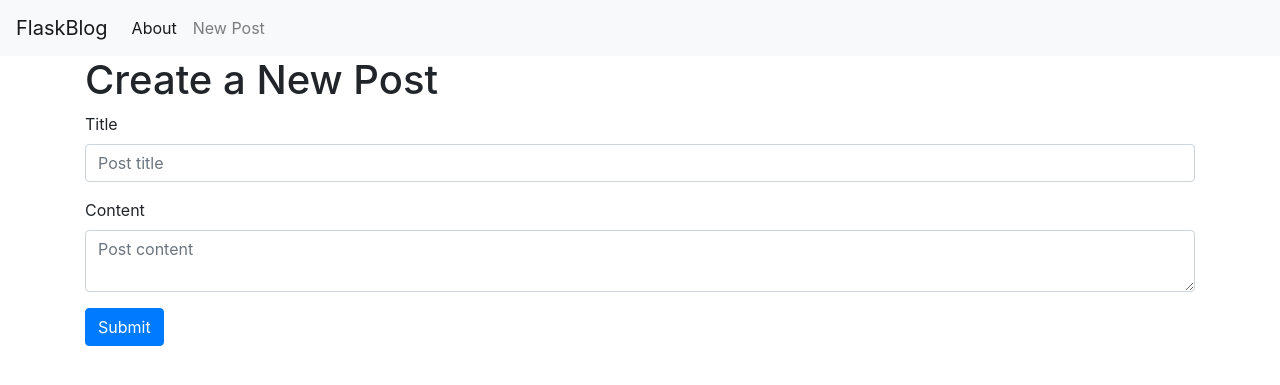
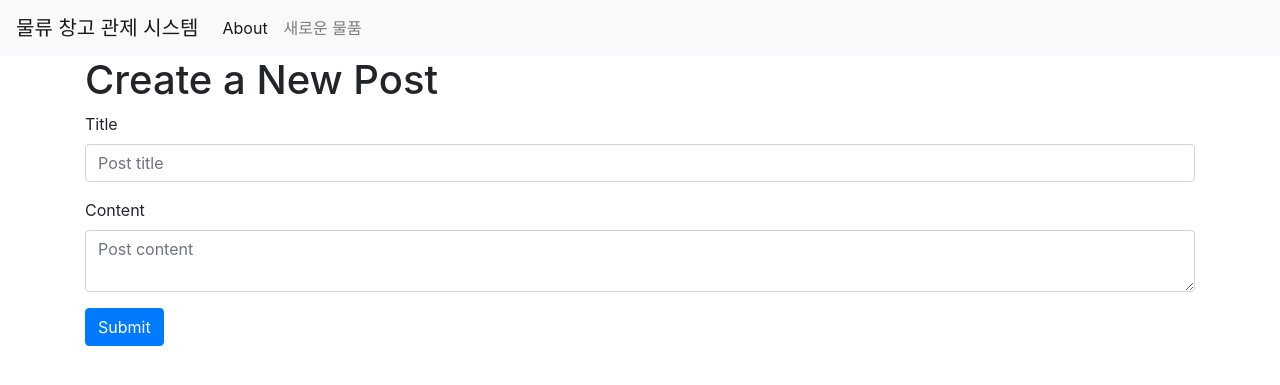
Before and after one commit to PeterKimCode/Homepage, a Flask app: page /create in a window 1280 px wide. Shown: the top 385 px of the page. Run offline with Flask 2, Linux system fonts and the light colour scheme; some libraries are stand-ins or nearby versions.

Commit message:
제목수정

```diff
--- a/templates/base.html
+++ b/templates/base.html
@@ -14,7 +14,7 @@
 					    </head>
 					      <body>
 						          <nav class="navbar navbar-expand-md navbar-light bg-light">
-								          <a class="navbar-brand" href="{{ url_for('index')}}">FlaskBlog</a>
+								          <a class="navbar-brand" href="{{ url_for('index')}}">물류 창고 관제 시스템</a>
 									          <button class="navbar-toggler" type="button" data-toggle="collapse" data-target="#navbarNav" aria-controls="navbarNav" aria-expanded="false" aria-label="Toggle navigation">
 											              <span class="navbar-toggler-icon"></span>
 												              </button>
@@ -23,7 +23,7 @@
 																		  <li class="nav-item active">
 																	                      <a class="nav-link" href="#">About</a>							               </li>
 																		  <li class="nav-item">
-																			  <a class="nav-link" href="{{url_for('create')}}">New Post</a></li>
+																			  <a class="nav-link" href="{{url_for('create')}}">새로운 물품</a></li>
 																						              </ul>
 																									              </div>
 																										          </nav>
```
